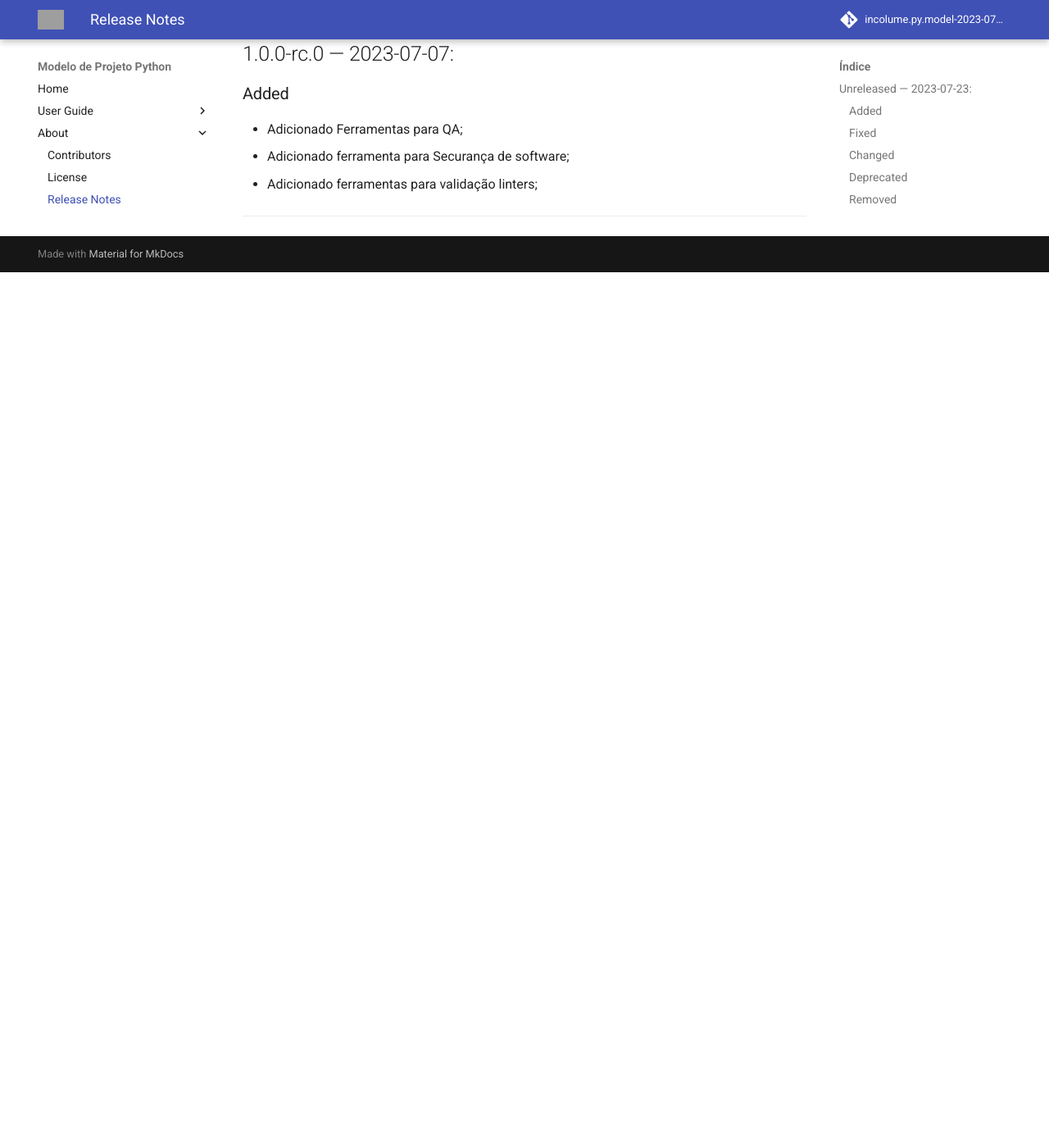
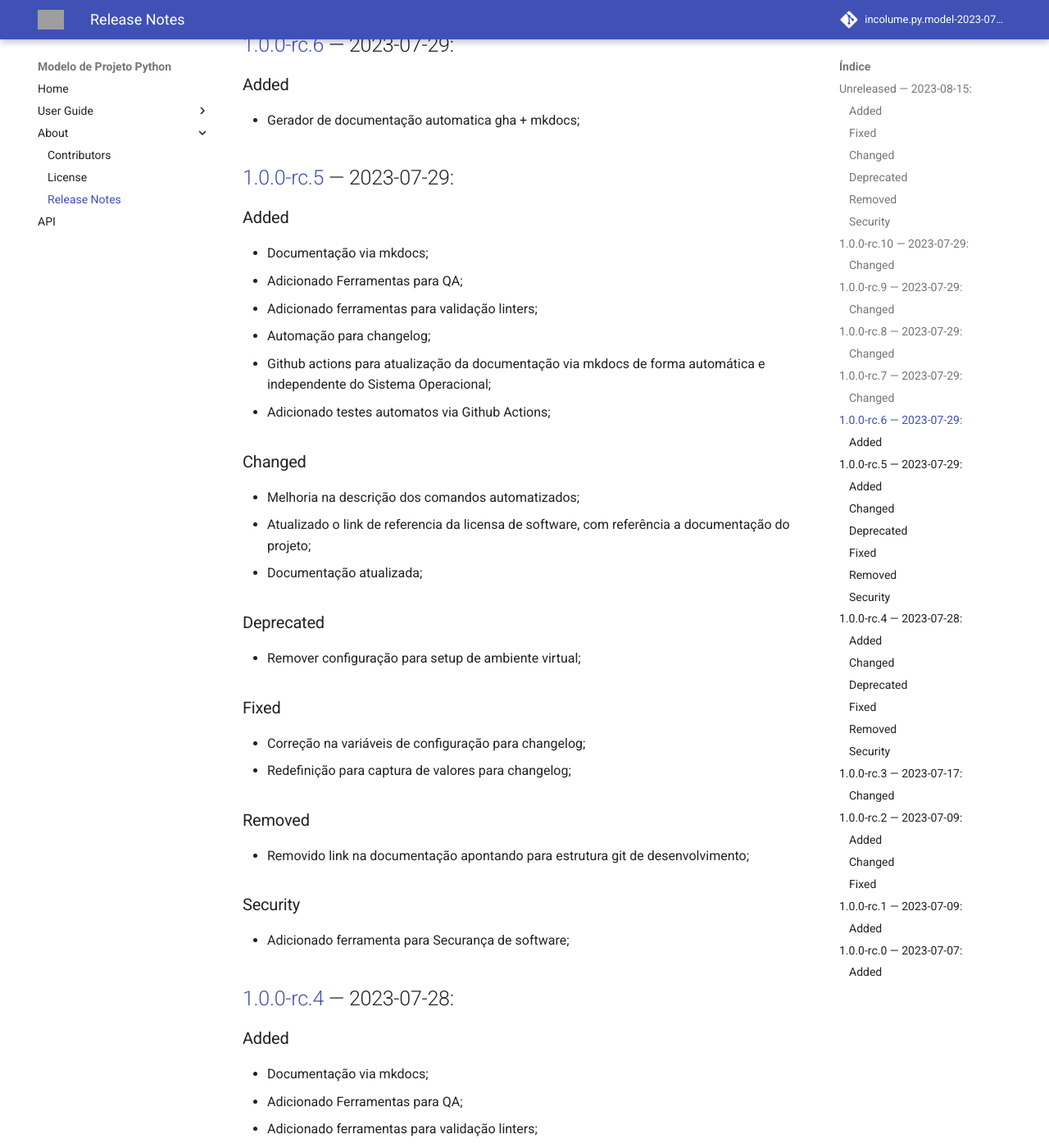
Before and after one commit to incolume-treinamentos/incolume.py.model-2023-07-05, an MkDocs documentation site: the page built from docs/about/CHANGELOG.md, in a window 1280 px wide and 1400 px high, scrolled down 2170 px. Shown: the whole window at 82% size. Built offline with MkDocs 1.6.1 and Material for MkDocs 9.7.7, drawn with Linux system fonts in a browser that asks for light colours; comment, search, counter and statistics services are not loaded; before the commit the page ends 2502 px from its top, so only the background shows below that; some of the changed text lies outside the part shown; grey boxes are pictures that could not be loaded.

Commit message:
refactor: #0 Atualização changelog.md

```diff
--- a/docs/about/CHANGELOG.md
+++ b/docs/about/CHANGELOG.md
@@ -10,13 +10,15 @@ This file was automatically generated for [incolumepy.utils](https://gitlab.com/
 ---
 
 
-## [Unreleased]	 &#8212; 	2023-07-23:
+## [Unreleased]	 &#8212; 	2023-08-15:
 ### Added
   - Documentação via mkdocs;
   - Adicionado para novos recursos.;
   - Adicionado Ferramentas para QA;
   - Adicionado ferramentas para validação linters;
   - Automação para changelog;
+  - Aplicado variáveis task para atualização do arquivo de CHANGELOG;
+  - Aplicado Variáveis task para controle de path nos scripts de automação;
 ### Fixed
   - Corrigido para qualquer correção de bug.;
   - Correção na variáveis de configuração para changelog;
@@ -34,6 +36,69 @@ This file was automatically generated for [incolumepy.utils](https://gitlab.com/
   - Removido link na documentação apontando para estrutura git de desenvolvimento;
 ### Security
   - Segurança em caso de vulnerabilidades.;
+  - Adicionado ferramenta para Securança de software;
+
+## [1.0.0-rc.10]	 &#8212; 	2023-07-29:
+### Changed
+  - Correção para Gerador de documentação automatica gha + mkdocs;
+
+## [1.0.0-rc.9]	 &#8212; 	2023-07-29:
+### Changed
+  - Correção para Gerador de documentação automatica gha + mkdocs;
+
+## [1.0.0-rc.8]	 &#8212; 	2023-07-29:
+### Changed
+  - Correção para Gerador de documentação automatica gha + mkdocs;
+
+## [1.0.0-rc.7]	 &#8212; 	2023-07-29:
+### Changed
+  - Correção para Gerador de documentação automatica gha + mkdocs;
+
+## [1.0.0-rc.6]	 &#8212; 	2023-07-29:
+### Added
+  - Gerador de documentação automatica gha + mkdocs;
+
+## [1.0.0-rc.5]	 &#8212; 	2023-07-29:
+### Added
+  - Documentação via mkdocs;
+  - Adicionado Ferramentas para QA;
+  - Adicionado ferramentas para validação linters;
+  - Automação para changelog;
+  - Github actions para atualização da documentação via mkdocs de forma automática e independente do Sistema Operacional;
+  - Adicionado testes automatos via Github Actions;
+### Changed
+  - Melhoria na descrição dos comandos automatizados;
+  - Atualizado o link de referencia da licensa de software, com referência a documentação do projeto;
+  - Documentação atualizada;
+### Deprecated
+  - Remover configuração para setup de ambiente virtual;
+### Fixed
+  - Correção na variáveis de configuração para changelog;
+  - Redefinição para captura de valores para changelog;
+### Removed
+  - Removido link na documentação apontando para estrutura git de desenvolvimento;
+### Security
+  - Adicionado ferramenta para Securança de software;
+
+## [1.0.0-rc.4]	 &#8212; 	2023-07-28:
+### Added
+  - Documentação via mkdocs;
+  - Adicionado Ferramentas para QA;
+  - Adicionado ferramentas para validação linters;
+  - Automação para changelog;
+  - Github actions para atualização da documentação via mkdocs de forma automática e independente do Sistema Operacional;
+### Changed
+  - Melhoria na descrição dos comandos automatizados;
+  - Atualizado o link de referencia da licensa de software, com referência a documentação do projeto;
+  - Documentação atualizada;
+### Deprecated
+  - Remover configuração para setup de ambiente virtual;
+### Fixed
+  - Correção na variáveis de configuração para changelog;
+  - Redefinição para captura de valores para changelog;
+### Removed
+  - Removido link na documentação apontando para estrutura git de desenvolvimento;
+### Security
   - Adicionado ferramenta para Securança de software;
 
 ## [1.0.0-rc.3]	 &#8212; 	2023-07-17:
@@ -63,4 +128,11 @@ This file was automatically generated for [incolumepy.utils](https://gitlab.com/
 [1.0.0-rc.1]: https://github.com/incolume-treinamentos/incolume.py.model-2023-07-05/compare/1.0.0-rc.0...1.0.0-rc.1
 [1.0.0-rc.2]: https://github.com/incolume-treinamentos/incolume.py.model-2023-07-05/compare/1.0.0-rc.1...1.0.0-rc.2
 [1.0.0-rc.3]: https://github.com/incolume-treinamentos/incolume.py.model-2023-07-05/compare/1.0.0-rc.2...1.0.0-rc.3
-[Unreleased]: https://github.com/incolume-treinamentos/incolume.py.model-2023-07-05/compare/1.0.0-rc.3...Unreleased
+[1.0.0-rc.4]: https://github.com/incolume-treinamentos/incolume.py.model-2023-07-05/compare/1.0.0-rc.3...1.0.0-rc.4
+[1.0.0-rc.5]: https://github.com/incolume-treinamentos/incolume.py.model-2023-07-05/compare/1.0.0-rc.4...1.0.0-rc.5
+[1.0.0-rc.6]: https://github.com/incolume-treinamentos/incolume.py.model-2023-07-05/compare/1.0.0-rc.5...1.0.0-rc.6
+[1.0.0-rc.7]: https://github.com/incolume-treinamentos/incolume.py.model-2023-07-05/compare/1.0.0-rc.6...1.0.0-rc.7
+[1.0.0-rc.8]: https://github.com/incolume-treinamentos/incolume.py.model-2023-07-05/compare/1.0.0-rc.7...1.0.0-rc.8
+[1.0.0-rc.9]: https://github.com/incolume-treinamentos/incolume.py.model-2023-07-05/compare/1.0.0-rc.8...1.0.0-rc.9
+[1.0.0-rc.10]: https://github.com/incolume-treinamentos/incolume.py.model-2023-07-05/compare/1.0.0-rc.9...1.0.0-rc.10
+[Unreleased]: https://github.com/incolume-treinamentos/incolume.py.model-2023-07-05/compare/1.0.0-rc.10...Unreleased
```
